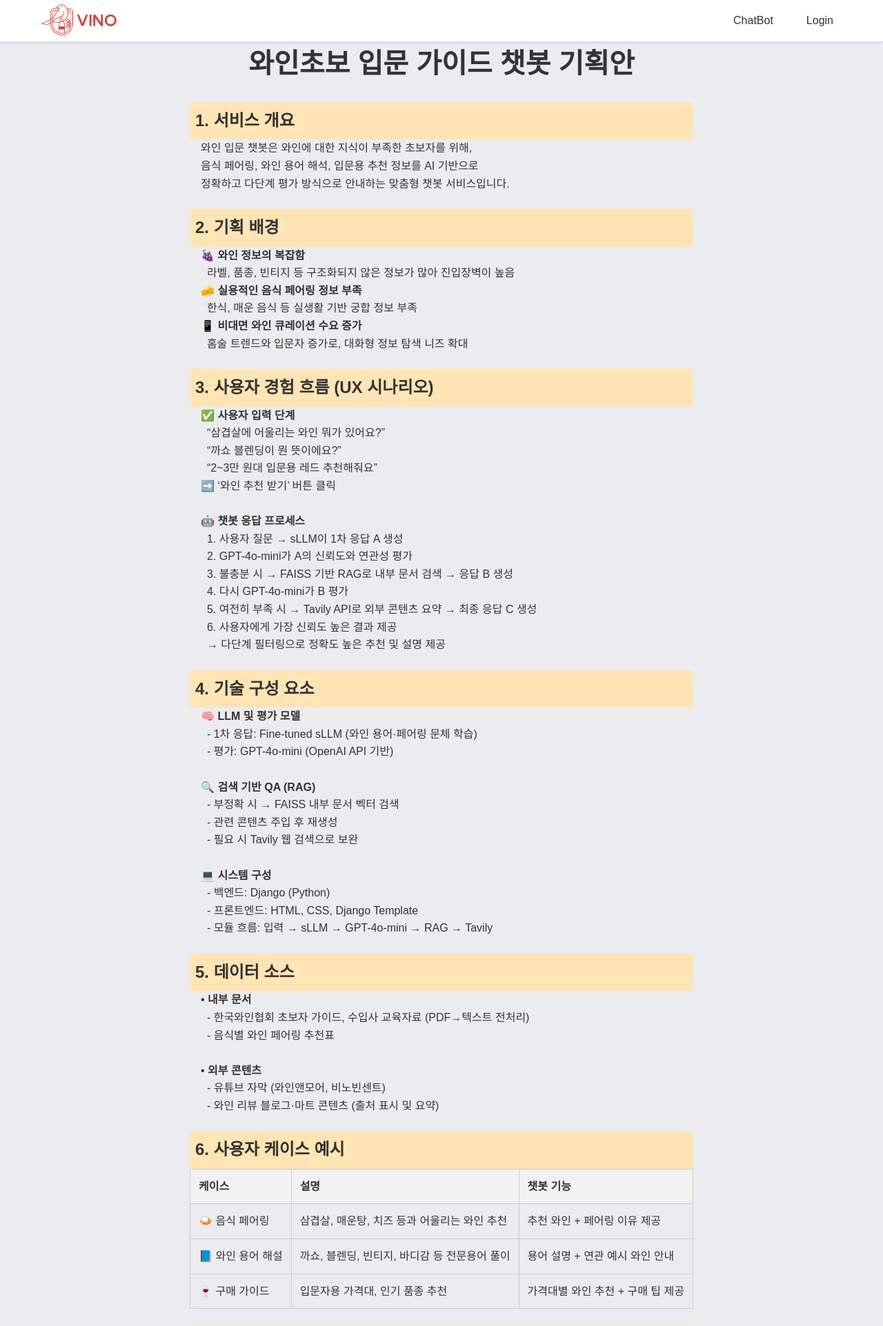
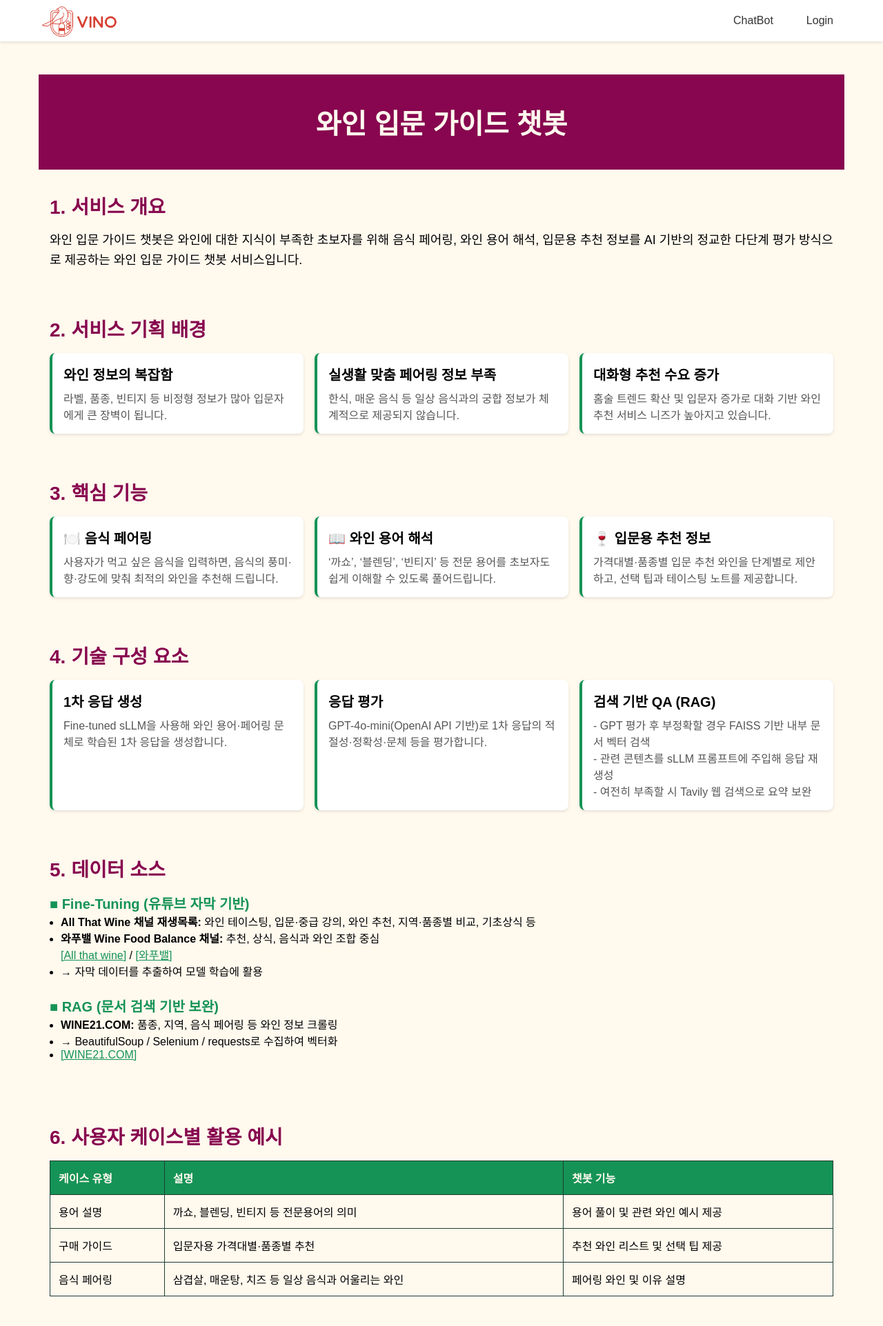
Before and after one commit to SKNETWORKS-FAMILY-AICAMP/SKN10-4th-2Team, a Django app: page / in a window 1280 px wide. Shown: the top 1923 px of the page at 69% size. Run offline with Django 5.2, Linux system fonts and the light colour scheme; some web fonts are replaced.

Commit message:
- main page html, css 수정 - pycache 수정정

```diff
--- a/static/css/main.css
+++ b/static/css/main.css
@@ -1,4 +1,25 @@
-@import url('https://cdnjs.cloudflare.com/ajax/libs/font-awesome/4.7.0/css/font-awesome.css');
+/* main.css */
+@font-face {
+	font-family: 'Binggrae';
+	src: url('https://fastly.jsdelivr.net/gh/projectnoonnu/noonfonts_one@1.0/Binggrae.woff')
+		format('woff');
+}
+
+html {
+	font-size: 16px;
+}
+
+:root {
+	--main-dark: #87064f;
+	--main-light: #fff9ee;
+	--accent-dark: #159356;
+	--accent-light: #1e3e2f;
+	--bg: #fff9ee;
+	--card-bg: #fff;
+	--text: #000000;
+	--muted: #555;
+	--font: 'Binggrae', sans-serif;
+}
 
 * {
 	box-sizing: border-box;
@@ -7,57 +28,152 @@
 }
 
 body {
-	font-family: 'Montserrat', sans-serif;
-	background: #ebecf0;
-	color: #333;
+	font-family: var(--font);
+	background: var(--bg);
+	color: var(--text);
+	font-size: 1rem;
+}
+
+.wrapper {
+	max-width: 1200px;
+	margin: 2rem auto;
+	padding: 1rem;
+}
+
+.content {
+	background: var(--main-light);
+	border-radius: 12px;
+	padding-bottom: 2rem;
+}
+
+h1 {
+	font-size: 2.5rem;
+}
+
+/* 40px */
+p {
+	font-size: 1rem;
+}
+
+/* 16px */
+.card {
+	padding: 1.5rem;
+}
+
+#overview .section-body p {
+	font-size: 1.125rem;
 	line-height: 1.6;
 }
 
-.wrapper {
-	display: flex;
-	justify-content: center;
-	align-items: center;
-	min-height: 100vh;
-	background: #ebecf0;
-}
-
-/* Content-specific */
-.content h1 {
-	font-size: 2.5rem;
-	margin-bottom: 1rem;
+/* Hero */
+.content header {
+	background: var(--main-dark);
+	color: var(--main-light);
+	padding: 2.5rem 1rem;
 	text-align: center;
 }
 
-.content h2 {
-	background-color: #ffe5b4;
-	padding: 0.5rem;
-	margin-top: 1.5rem;
-	border-radius: 4px;
+.content header h1 {
+	font-size: 2.5rem;
 }
 
-.section-body {
-	padding-left: 1rem;
+/* Sections */
+.content section {
+	padding: 2rem 1rem;
+}
+
+.content section h2 {
+	font-size: 1.75rem;
+	color: var(--main-dark);
 	margin-bottom: 1rem;
 }
 
-.preformatted {
-	white-space: pre-line;
+/* 카드뉴스 */
+.cards-grid {
+	display: flex;
+	flex-wrap: wrap;
+	gap: 1rem;
 }
 
-/* Tables */
-.styled-table {
+.card-news {
+	background: var(--card-bg);
+	border-left: 4px solid var(--accent-dark);
+	padding: 1rem;
+	flex: 1 1 calc(33% - 1rem);
+	border-radius: 8px;
+	box-shadow: 0 2px 4px rgba(0, 0, 0, 0.1);
+	transition: transform 0.2s;
+}
+
+.card-news:hover {
+	transform: translateY(-4px);
+}
+
+.card-news h3 {
+	font-size: 1.25rem;
+	margin-bottom: 0.5rem;
+}
+
+.card-news p {
+	font-size: 1rem;
+	color: var(--muted);
+}
+
+/* 기술 구성 */
+.tech-section {
+	margin-bottom: 1.5rem;
+}
+
+.tech-section h3 {
+	font-size: 1.25rem;
+	color: var(--accent-dark);
+}
+
+.tech-section ul {
+	margin-left: 1rem;
+	list-style: disc;
+}
+
+.tech-section a {
+	color: var(--accent-dark);
+	text-decoration: underline;
+}
+
+/* 표 */
+table {
 	width: 100%;
 	border-collapse: collapse;
-	margin-bottom: 1rem;
+	margin-top: 1rem;
 }
 
-.styled-table th,
-.styled-table td {
-	border: 1px solid #ccc;
+th,
+td {
+	border: 1px solid var(--accent-light);
 	padding: 0.75rem;
 	text-align: left;
 }
 
-.styled-table thead {
-	background: #f2f2f2;
+th {
+	background: var(--accent-dark);
+	color: var(--main-light);
 }
+
+/* 다이어그램 */
+.diagram {
+	text-align: center;
+	margin-top: 1rem;
+}
+
+.diagram img {
+	max-width: 100%;
+	height: auto;
+	border: 2px solid var(--accent-light);
+	border-radius: 8px;
+}
+
+/* 반응형 */
+@media (max-width: 768px) {
+	.card-news {
+		flex: 1 1 100%;
+	}
+}
--- a/templates/chatbot/main.html
+++ b/templates/chatbot/main.html
@@ -1,6 +1,6 @@
 <!-- prettier-ignore -->
 {% extends 'base/index.html' %} {% load static %}
-{% block title %}와인초보 입문 가이드 챗봇{% endblock %}
+{% block title %}와인 입문 가이드 챗봇{% endblock %}
 
 <!-- prettier-ignore -->
 {% block css %}
@@ -10,146 +10,228 @@
 <!-- prettier-ignore -->
 {% block content %}
 <div class="wrapper">
-	<div class="container content">
-		<!-- 1. 가장 큰 제목 -->
-		<h1>와인초보 입문 가이드 챗봇 기획안</h1>
+	<div class="content">
+		<!-- Hero Section -->
+		<header>
+			<h1>와인 입문 가이드 챗봇</h1>
+		</header>
 
 		<!-- 1. 서비스 개요 -->
+		<section id="overview">
 			<h2>1. 서비스 개요</h2>
 			<div class="section-body">
-			와인 입문 챗봇은 와인에 대한 지식이 부족한 초보자를 위해,<br />
-			음식 페어링, 와인 용어 해석, 입문용 추천 정보를 AI 기반으로<br />
-			정확하고 다단계 평가 방식으로 안내하는 맞춤형 챗봇 서비스입니다.
+				<p>
+					와인 입문 가이드 챗봇은 와인에 대한 지식이 부족한 초보자를 위해 음식 페어링,
+					와인 용어 해석, 입문용 추천 정보를 AI 기반의 정교한 다단계 평가 방식으로
+					제공하는 와인 입문 가이드 챗봇 서비스입니다.
+				</p>
+			</div>
+		</section>
+
+		<!-- 2. 서비스 기획 배경 -->
+		<section id="background">
+			<h2>2. 서비스 기획 배경</h2>
+			<div class="cards-grid">
+				<div class="card-news">
+					<h3>와인 정보의 복잡함</h3>
+					<p>라벨, 품종, 빈티지 등 비정형 정보가 많아 입문자에게 큰 장벽이 됩니다.</p>
+				</div>
+				<div class="card-news">
+					<h3>실생활 맞춤 페어링 정보 부족</h3>
+					<p>
+						한식, 매운 음식 등 일상 음식과의 궁합 정보가 체계적으로 제공되지 않습니다.
+					</p>
+				</div>
+				<div class="card-news">
+					<h3>대화형 추천 수요 증가</h3>
+					<p>
+						홈술 트렌드 확산 및 입문자 증가로 대화 기반 와인 추천 서비스 니즈가 높아지고
+						있습니다.
+					</p>
+				</div>
+			</div>
+		</section>
+
+		<!-- 3. 핵심 기능 (카드뉴스 형태) -->
+		<section id="features">
+			<h2>3. 핵심 기능</h2>
+			<div class="cards-grid">
+				<div class="card-news">
+					<h3>🍽️ 음식 페어링</h3>
+					<p>
+						사용자가 먹고 싶은 음식을 입력하면, 음식의 풍미·향·강도에 맞춰 최적의 와인을
+						추천해 드립니다.
+					</p>
+				</div>
+				<div class="card-news">
+					<h3>📖 와인 용어 해석</h3>
+					<p>
+						‘까쇼’, ‘블렌딩’, ‘빈티지’ 등 전문 용어를 초보자도 쉽게 이해할 수 있도록
+						풀어드립니다.
+					</p>
+				</div>
+				<div class="card-news">
+					<h3>🍷 입문용 추천 정보</h3>
+					<p>
+						가격대별·품종별 입문 추천 와인을 단계별로 제안하고, 선택 팁과 테이스팅
+						노트를 제공합니다.
+					</p>
+				</div>
+			</div>
+		</section>
+
+		<!-- 4. 기술 구성 요소 -->
+		<section id="tech-stack">
+			<h2>4. 기술 구성 요소</h2>
+			<div class="cards-grid">
+				<div class="card-news">
+					<h3>1차 응답 생성</h3>
+					<p>
+						Fine-tuned sLLM을 사용해 와인 용어·페어링 문체로 학습된 1차 응답을
+						생성합니다.
+					</p>
+				</div>
+				<div class="card-news">
+					<h3>응답 평가</h3>
+					<p>
+						GPT-4o-mini(OpenAI API 기반)로 1차 응답의 적절성·정확성·문체 등을
+						평가합니다.
+					</p>
+				</div>
+				<div class="card-news">
+					<h3>검색 기반 QA (RAG)</h3>
+					<p>
+						- GPT 평가 후 부정확할 경우 FAISS 기반 내부 문서 벡터 검색<br />
+						- 관련 콘텐츠를 sLLM 프롬프트에 주입해 응답 재생성<br />
+						- 여전히 부족할 시 Tavily 웹 검색으로 요약 보완
+					</p>
+				</div>
+			</div>
+		</section>
+
+		<!-- 5. 데이터 소스 -->
+		<section id="data-sources">
+			<h2>5. 데이터 소스</h2>
+			<div class="tech-section">
+				<h3>■ Fine-Tuning (유튜브 자막 기반)</h3>
+				<ul>
+					<li>
+						<strong>All That Wine 채널 재생목록:</strong> 와인 테이스팅, 입문·중급 강의,
+						와인 추천, 지역·품종별 비교, 기초상식 등
+					</li>
+					<li>
+						<strong>와푸밸 Wine Food Balance 채널:</strong> 추천, 상식, 음식과 와인 조합
+						중심<br />
+						<a href="https://www.youtube.com/@Allthatwine" target="_blank"
+							>[All that wine]</a
+						>
+						/
+						<a href="https://www.youtube.com/@와푸밸" target="_blank">[와푸밸]</a>
+					</li>
+					<li>→ 자막 데이터를 추출하여 모델 학습에 활용</li>
+				</ul>
 			</div>
 
-		<!-- 2. 기획 배경 -->
-		<h2>2. 기획 배경</h2>
-		<div class="section-body">
-			🍇 <strong>와인 정보의 복잡함</strong><br />
-			&nbsp;&nbsp;라벨, 품종, 빈티지 등 구조화되지 않은 정보가 많아 진입장벽이 높음<br />
-			🧀 <strong>실용적인 음식 페어링 정보 부족</strong><br />
-			&nbsp;&nbsp;한식, 매운 음식 등 실생활 기반 궁합 정보 부족<br />
-			📱 <strong>비대면 와인 큐레이션 수요 증가</strong><br />
-			&nbsp;&nbsp;홈술 트렌드와 입문자 증가로, 대화형 정보 탐색 니즈 확대
+			<div class="tech-section">
+				<h3>■ RAG (문서 검색 기반 보완)</h3>
+				<ul>
+					<li>
+						<strong>WINE21.COM:</strong> 품종, 지역, 음식 페어링 등 와인 정보 크롤링
+					</li>
+					<li>→ BeautifulSoup / Selenium / requests로 수집하여 벡터화</li>
+					<li><a href="https://www.wine21.com" target="_blank">[WINE21.COM]</a></li>
+				</ul>
 			</div>
-
-		<!-- 3. UX 시나리오 -->
-		<h2>3. 사용자 경험 흐름 (UX 시나리오)</h2>
-		<div class="section-body">
-			✅ <strong>사용자 입력 단계</strong><br />
-			&nbsp;&nbsp;“삼겹살에 어울리는 와인 뭐가 있어요?”<br />
-			&nbsp;&nbsp;“까쇼 블렌딩이 뭔 뜻이에요?”<br />
-			&nbsp;&nbsp;“2~3만 원대 입문용 레드 추천해줘요”<br />
-			➡️ ‘와인 추천 받기’ 버튼 클릭<br /><br />
-
-			🤖 <strong>챗봇 응답 프로세스</strong><br />
-			&nbsp;&nbsp;1. 사용자 질문 → sLLM이 1차 응답 A 생성<br />
-			&nbsp;&nbsp;2. GPT-4o-mini가 A의 신뢰도와 연관성 평가<br />
-			&nbsp;&nbsp;3. 불충분 시 → FAISS 기반 RAG로 내부 문서 검색 → 응답 B 생성<br />
-			&nbsp;&nbsp;4. 다시 GPT-4o-mini가 B 평가<br />
-			&nbsp;&nbsp;5. 여전히 부족 시 → Tavily API로 외부 콘텐츠 요약 → 최종 응답 C 생성<br />
-			&nbsp;&nbsp;6. 사용자에게 가장 신뢰도 높은 결과 제공<br />
-			&nbsp;&nbsp;→ 다단계 필터링으로 정확도 높은 추천 및 설명 제공
-		</div>
-
-		<!-- 4. 기술 구성 요소 -->
-		<h2>4. 기술 구성 요소</h2>
-		<div class="section-body">
-			🧠 <strong>LLM 및 평가 모델</strong><br />
-			&nbsp;&nbsp;- 1차 응답: Fine-tuned sLLM (와인 용어·페어링 문체 학습)<br />
-			&nbsp;&nbsp;- 평가: GPT-4o-mini (OpenAI API 기반)<br /><br />
-
-			🔍 <strong>검색 기반 QA (RAG)</strong><br />
-			&nbsp;&nbsp;- 부정확 시 → FAISS 내부 문서 벡터 검색<br />
-			&nbsp;&nbsp;- 관련 콘텐츠 주입 후 재생성<br />
-			&nbsp;&nbsp;- 필요 시 Tavily 웹 검색으로 보완<br /><br />
-
-			💻 <strong>시스템 구성</strong><br />
-			&nbsp;&nbsp;- 백엔드: Django (Python)<br />
-			&nbsp;&nbsp;- 프론트엔드: HTML, CSS, Django Template<br />
-			&nbsp;&nbsp;- 모듈 흐름: 입력 → sLLM → GPT-4o-mini → RAG → Tavily
-		</div>
-
-		<!-- 5. 데이터 소스 -->
-		<h2>5. 데이터 소스</h2>
-		<div class="section-body">
-			• <strong>내부 문서</strong><br />
-			&nbsp;&nbsp;- 한국와인협회 초보자 가이드, 수입사 교육자료 (PDF→텍스트 전처리)<br />
-			&nbsp;&nbsp;- 음식별 와인 페어링 추천표<br /><br />
-			• <strong>외부 콘텐츠</strong><br />
-			&nbsp;&nbsp;- 유튜브 자막 (와인앤모어, 비노빈센트)<br />
-			&nbsp;&nbsp;- 와인 리뷰 블로그·마트 콘텐츠 (출처 표시 및 요약)
-		</div>
-
-		<!-- 6. 사용자 케이스 예시 -->
-		<h2>6. 사용자 케이스 예시</h2>
-		<table class="styled-table">
+		</section>
+		<!-- 6. 사용자 케이스별 활용 예시 -->
+		<section id="use-cases">
+			<h2>6. 사용자 케이스별 활용 예시</h2>
+			<table>
 				<thead>
 					<tr>
-					<th>케이스</th>
+						<th>케이스 유형</th>
 						<th>설명</th>
 						<th>챗봇 기능</th>
 					</tr>
 				</thead>
 				<tbody>
 					<tr>
-					<td>🍛 음식 페어링</td>
-					<td>삼겹살, 매운탕, 치즈 등과 어울리는 와인 추천</td>
-					<td>추천 와인 + 페어링 이유 제공</td>
+						<td>용어 설명</td>
+						<td>까쇼, 블렌딩, 빈티지 등 전문용어의 의미</td>
+						<td>용어 풀이 및 관련 와인 예시 제공</td>
 					</tr>
 					<tr>
-					<td>📘 와인 용어 해설</td>
-					<td>까쇼, 블렌딩, 빈티지, 바디감 등 전문용어 풀이</td>
-					<td>용어 설명 + 연관 예시 와인 안내</td>
+						<td>구매 가이드</td>
+						<td>입문자용 가격대별·품종별 추천</td>
+						<td>추천 와인 리스트 및 선택 팁 제공</td>
 					</tr>
 					<tr>
-					<td>🍷 구매 가이드</td>
-					<td>입문자용 가격대, 인기 품종 추천</td>
-					<td>가격대별 와인 추천 + 구매 팁 제공</td>
+						<td>음식 페어링</td>
+						<td>삼겹살, 매운탕, 치즈 등 일상 음식과 어울리는 와인</td>
+						<td>페어링 와인 및 이유 설명</td>
 					</tr>
 				</tbody>
 			</table>
+		</section>
 
-		<!-- 7. 고도화 아이디어 -->
-		<h2>7. 고도화 아이디어</h2>
-		<table class="styled-table">
-			<thead>
-				<tr>
-					<th>기능</th>
-					<th>설명</th>
-				</tr>
-			</thead>
-			<tbody>
-				<tr>
-					<td>📷 라벨 이미지 인식</td>
-					<td>와인 라벨 이미지로 품종 및 설명 자동 추출</td>
-				</tr>
-				<tr>
-					<td>🛒 쇼핑몰 연동</td>
-					<td>추천 와인에 바로 연결되는 구매 링크 제공</td>
-				</tr>
-				<tr>
-					<td>📓 테이스팅 노트 기록</td>
-					<td>사용자가 마신 와인을 기록해 개인화 추천 정밀도 향상</td>
-				</tr>
-			</tbody>
-		</table>
+		<!-- 7. 확장 가능성 및 고도화 아이디어 (카드뉴스 형식) -->
+		<section id="future">
+			<h2>7. 확장 가능성 및 고도화 아이디어</h2>
+			<div class="cards-grid">
+				<div class="card-news">
+					<h3>쇼핑몰 연동</h3>
+					<p>
+						추천된 와인에 바로 연결되는 구매 링크를 제공하여 커머스 연계와 편리한 쇼핑
+						경험 지원
+					</p>
+				</div>
+				<div class="card-news">
+					<h3>라벨 이미지 인식</h3>
+					<p>
+						와인 라벨 이미지를 OCR로 분석해 텍스트를 추출하고, AI가 자동으로 해석 정보
+						제공
+					</p>
+				</div>
+				<div class="card-news">
+					<h3>다국어 지원</h3>
+					<p>
+						영어·프랑스어 등 다국어 번역 기능을 추가해 글로벌 사용자도 쉽고 빠르게 이용
+						가능
+					</p>
+				</div>
+			</div>
+		</section>
 
-		<!-- 8. 기대 효과 -->
-		<h2>8. 기대 효과</h2>
-		<div class="section-body">
-			✅ 와인 입문자의 학습과 실용 소비 지원<br />
-			✅ 정확한 추천 및 해설로 신뢰성 있는 콘텐츠 제공<br />
-			✅ 와인 문화 확산 및 커머스 연계 가능성 확보
+		<!-- 8. 요약 및 기대 효과 (카드뉴스 형식) -->
+		<section id="summary">
+			<h2>8. 요약 및 기대 효과</h2>
+			<div class="cards-grid">
+				<div class="card-news">
+					<h3>🎓 학습 지원</h3>
+					<p>단계별 가이드와 용어 해설로 와인 입문자의 학습 곡선 완만하게 지원</p>
 				</div>
+				<div class="card-news">
+					<h3>🔍 신뢰도 향상</h3>
+					<p>
+						AI 기반 다단계 평가로 정확하고 일관된 추천·해설을 제공해 사용자 신뢰도 확보
+					</p>
+				</div>
+				<div class="card-news">
+					<h3>🌐 문화 확산</h3>
+					<p>
+						대화형 인터페이스로 와인 문화에 친숙해지도록 돕고, 커머스 연계 가능성 확대
+					</p>
+				</div>
+			</div>
+		</section>
 
-		<!-- 9. 응답 생성 프로세스 요약 -->
-		<h2>9. 응답 생성 프로세스 요약</h2>
-		<div class="section-body preformatted">
-			[사용자 질문 입력] ↓ [Fine-tuned sLLM이 1차 응답 생성] ↓ [GPT-4o-mini가 평가 → 부정확
-			시] ↓ [FAISS로 내부 문서 검색 → 응답 재생성] ↓ [여전히 부족 시 Tavily로 웹 검색 요약] ↓
-			[최종 응답 + 후속 추천 제공]
+		<!-- 9. 서비스 흐름 다이어그램 -->
+		<section id="diagram">
+			<h2>9. 서비스 흐름 다이어그램</h2>
+			<div class="diagram">
+				<img src="{% static 'images/diagram.png' %}" alt="서비스 다이어그램" />
 			</div>
+		</section>
 	</div>
 </div>
 {% endblock %}
```
Lines whose indentation alone changed are shown as unchanged.
